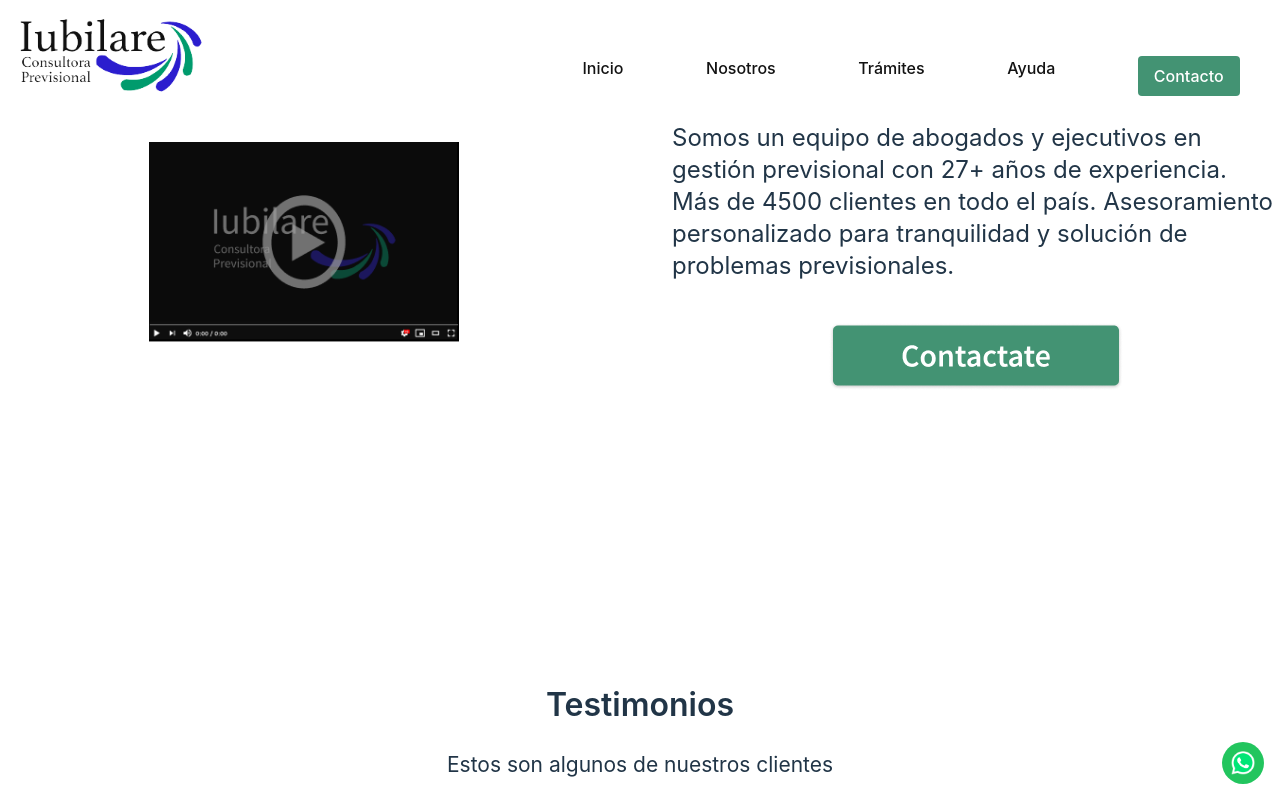
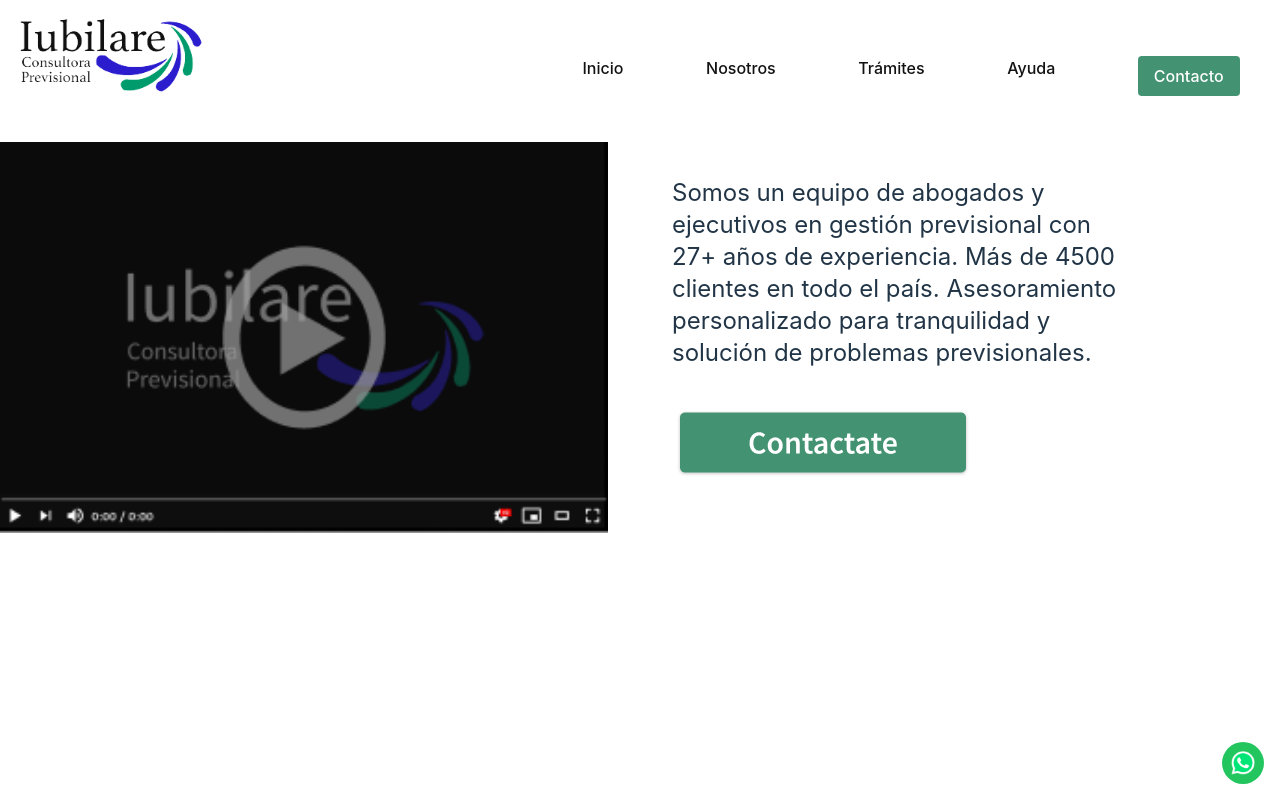
Before and after one commit to FooTalent/iubilare, a React (Vite) app: page / in a window 1280 px wide. Shown: the top 800 px of the page. Built offline with nearby package versions, Linux system fonts and the light colour scheme.

Commit message:
inicion finalizado desktop

```diff
--- a/src/views/Home.tsx
+++ b/src/views/Home.tsx
@@ -52,14 +52,14 @@ export default function Home() {
           <img
             src="/Youtubeplayer.png"
             alt="Hero"
-            className="mx-auto mb-5 mt-5  w-auto h-[200px]"
+            className="mx-auto mb-5 mt-5  w-[637px] h-auto"
           />
         </div>
 
         {/* Text and Button */}
         <div className="lg:w-1/2 lg:pl-8 flex flex-col justify-center">
           {/* Desktop Message */}
-          <div className="text-left text-2xl mb-10 lg:block hidden">
+          <div className="text-left text-2xl mb-10 lg:block hidden w-[452px]">
             Somos un equipo de abogados y ejecutivos en gestión previsional con
             27+ años de experiencia. Más de 4500 clientes en todo el país.
             Asesoramiento personalizado para tranquilidad y solución de
@@ -71,7 +71,7 @@ export default function Home() {
             <img
               src={buttonImage}
               alt="Hero"
-              className="mx-auto mb-5 "
+              className="mx-auto mb-5 ml-1 "
               onMouseEnter={() => setIsHovered(true)}
               onMouseLeave={() => setIsHovered(false)}
             />
```
